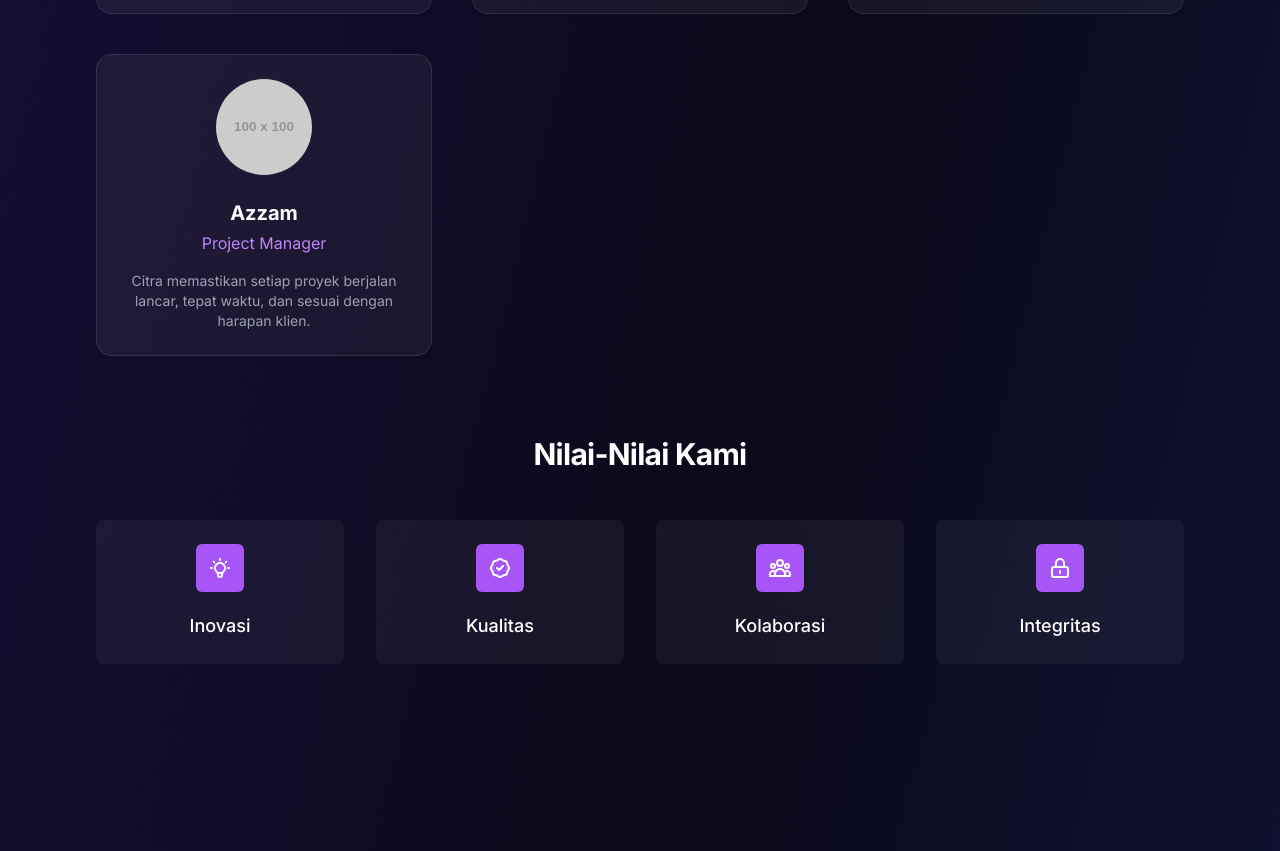
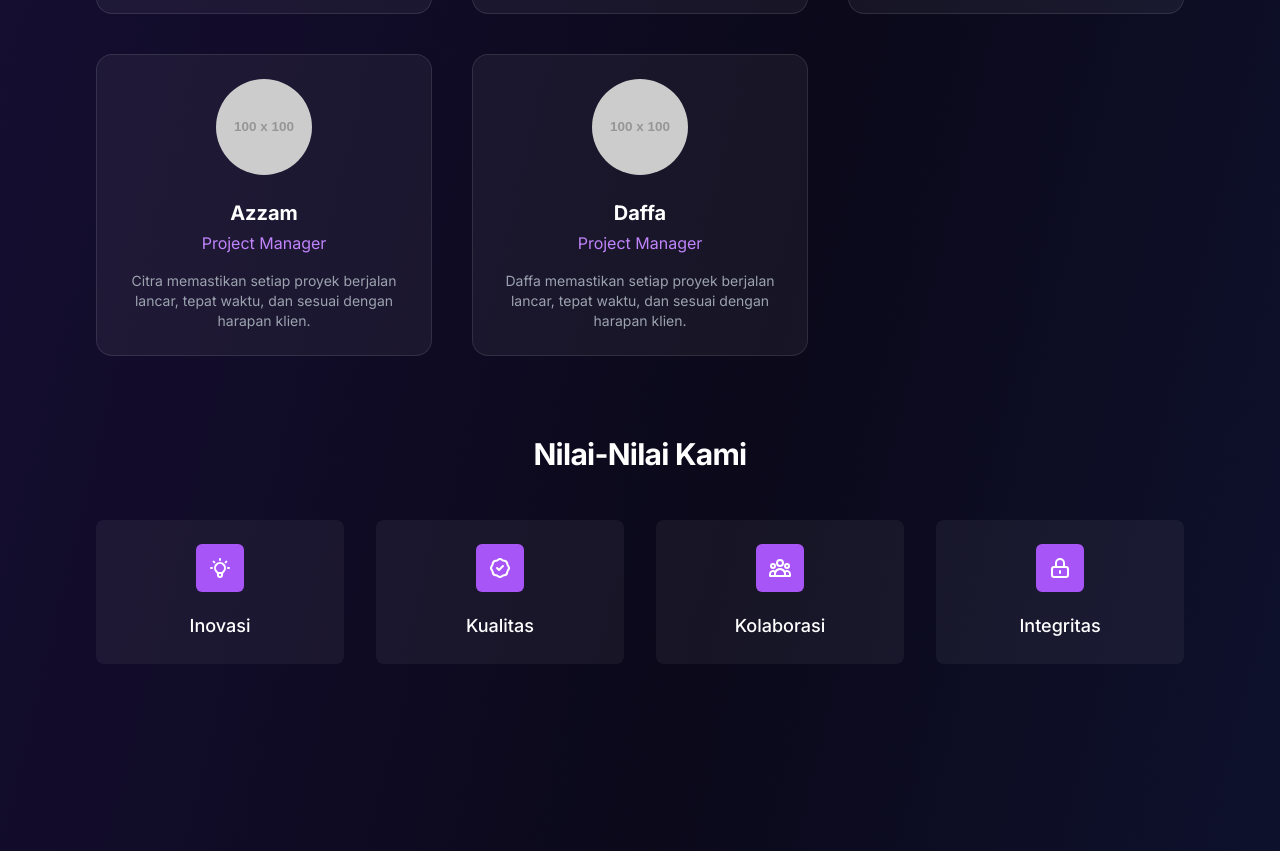
Before and after one commit to xue-yuki/xipplg5_03_studiocode, a plain HTML site: page index.html in a window 1280 px wide. Shown: the part 1734-2585 px from the top of the page. Drawn offline with nearby package versions, Linux system fonts and the light colour scheme; placeholder pictures from the web are drawn by us.

Commit message:
Penambahan Anggota 4

```diff
--- a/index.html
+++ b/index.html
@@ -227,6 +227,12 @@
                             <h3 class="mt-6 text-xl font-semibold text-white">Azzam</h3>
                             <p class="mt-1 text-purple-400">Project Manager</p>
                             <p class="mt-4 text-gray-400 text-sm">Citra memastikan setiap proyek berjalan lancar, tepat waktu, dan sesuai dengan harapan klien.</p>
+                        </div>
+                        <div class="card-3d bg-white/5 border border-white/10 rounded-2xl p-6 text-center">
+                            <img class="w-24 h-24 rounded-full mx-auto" src="https://placehold.co/100x100/10B981/FFFFFF?text=CL" alt="Foto profil Citra Lestari" onerror="this.onerror=null;this.src='https://placehold.co/100x100/10B981/FFFFFF?text=CL';">
+                            <h3 class="mt-6 text-xl font-semibold text-white">Daffa</h3>
+                            <p class="mt-1 text-purple-400">Project Manager</p>
+                            <p class="mt-4 text-gray-400 text-sm">Daffa memastikan setiap proyek berjalan lancar, tepat waktu, dan sesuai dengan harapan klien.</p>
                         </div>
                     </div>
                 </div>
```
